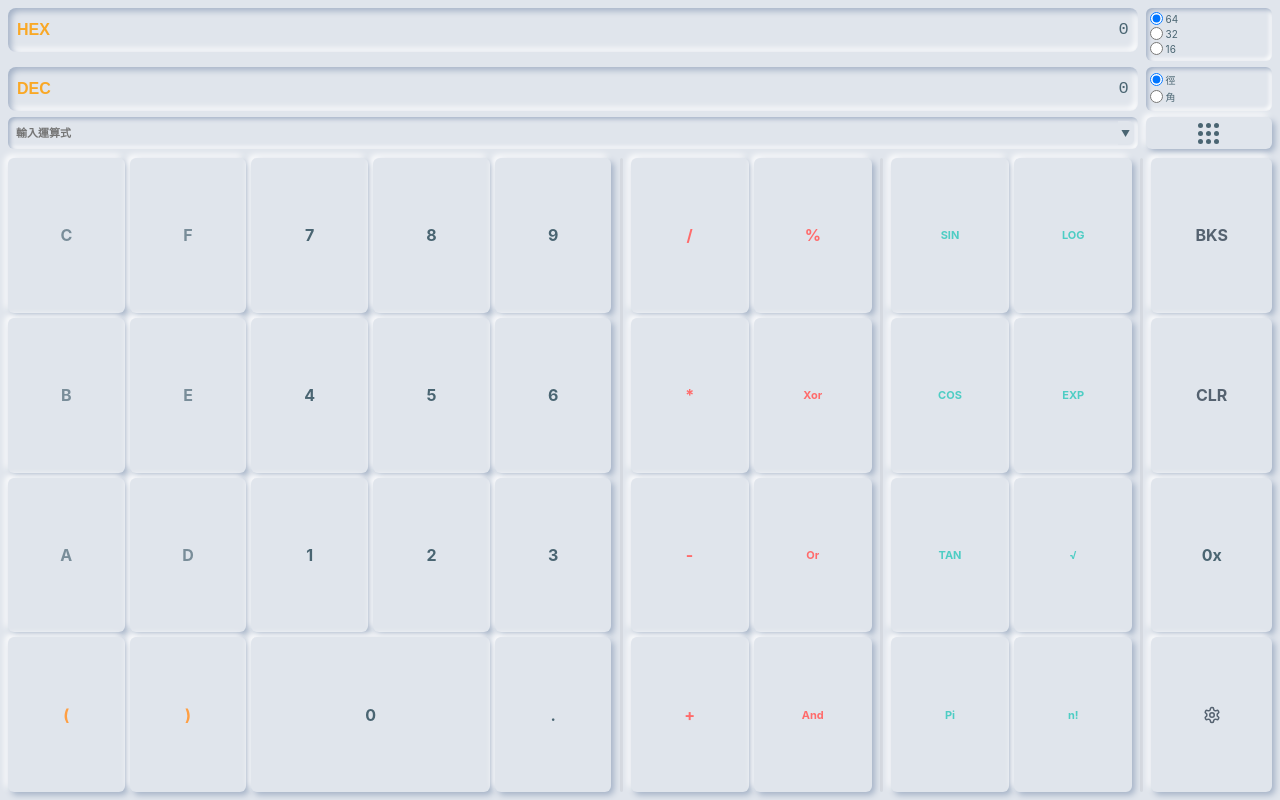
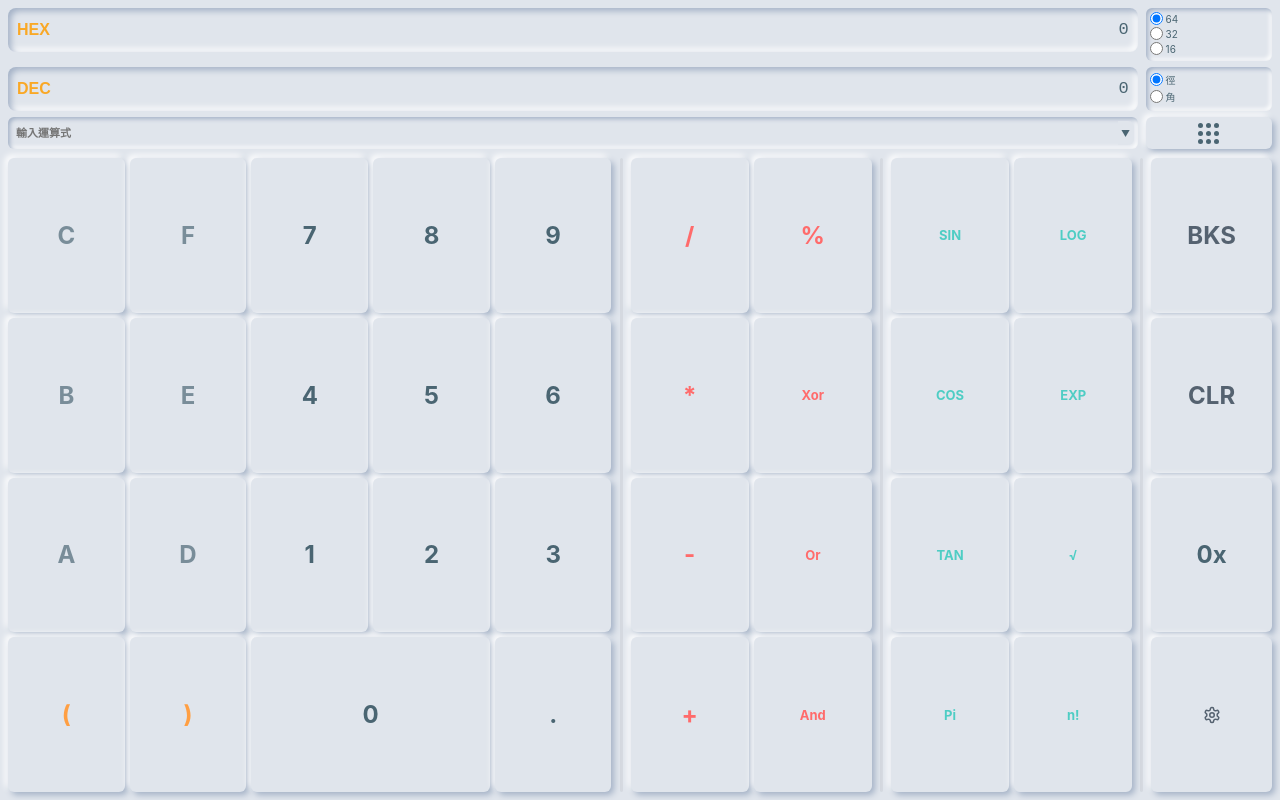
Before and after one commit to MichaelHo2520/Mcalculator, a website: page ui/index.html in a window 1280 px wide. Both pictures are taken after a click on the button "顯示/隱藏鍵盤". Drawn offline with Linux system fonts and the light colour scheme.

Commit message:
style(UI): 調整按鈕字體大小以提升可讀性
- 將主要按鈕的 font-size 從 clamp(12px, 1.8vw, 16px) 調大至 clamp(18px, 2.8vw, 24px)。
- 將科學計算 (.btn.sci) 與 位元運算 (.btn.bit) 按鈕的字體大小從 11px 提升至 13px。

```diff
--- a/ui/style.css
+++ b/ui/style.css
@@ -337,7 +337,7 @@ input[type="radio"] {
     background-color: var(--btn-bg);
     box-shadow: var(--btn-shadow);
     border-radius: var(--btn-radius);
-    font-size: clamp(12px, 1.8vw, 16px);
+    font-size: clamp(18px, 2.8vw, 24px);
     font-weight: bold;
     cursor: pointer;
     display: flex;
@@ -365,7 +365,7 @@ input[type="radio"] {
 
 .btn.sci {
     color: var(--color-sci);
-    font-size: 11px;
+    font-size: 13px;
 }
 
 .btn.func {
@@ -374,7 +374,7 @@ input[type="radio"] {
 
 .btn.bit {
     color: var(--color-bit);
-    font-size: 11px;
+    font-size: 13px;
 }
 
 .btn.paren {
```
Also changed, not shown: .agent/skills/git-commit/SKILL.md (added).
